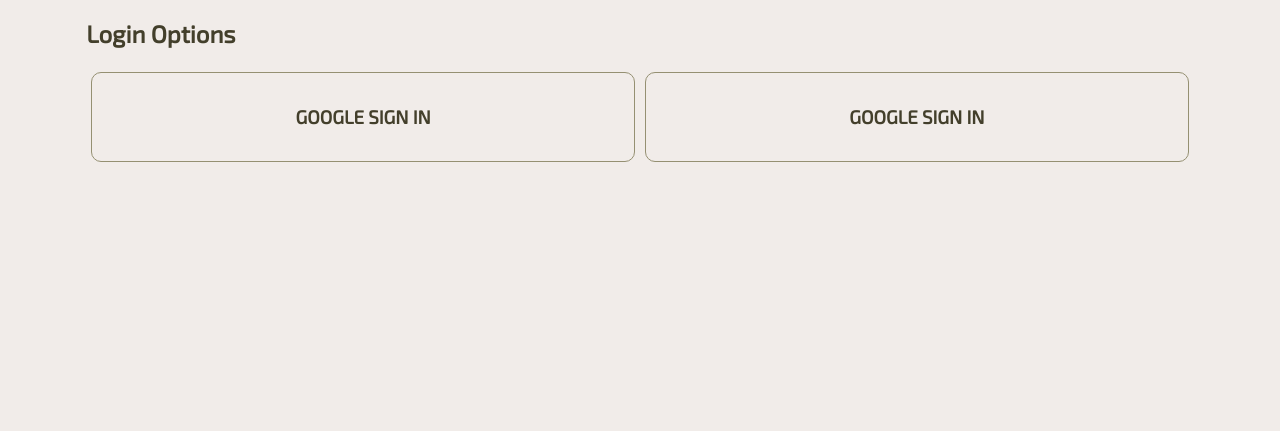
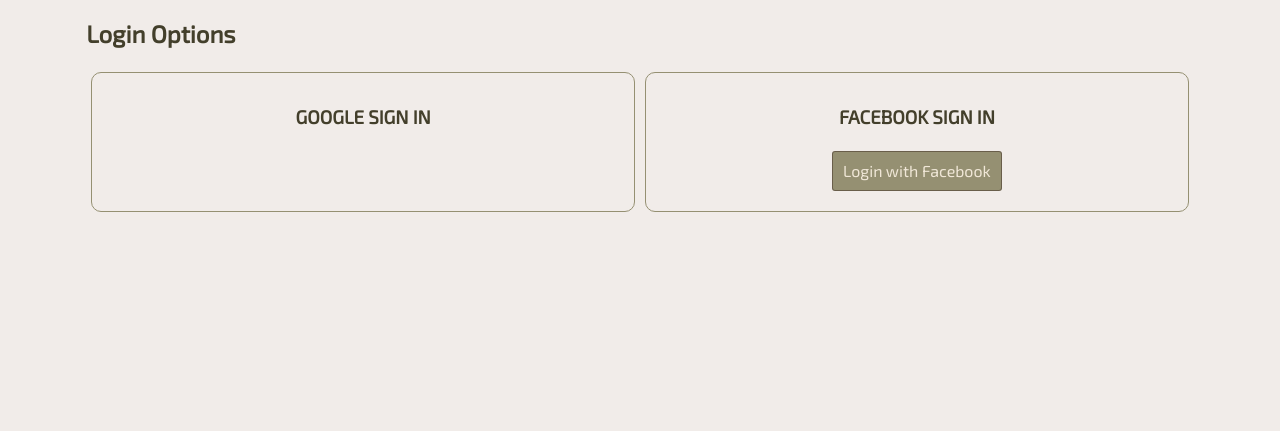
Before and after one commit to zabdulmanea/items_catalog, a Flask app: page /login in a window 1280 px wide. Shown: the part 158-589 px from the top of the page. Run offline with Flask 2, Linux system fonts and the light colour scheme; some libraries are stand-ins or nearby versions.

Commit message:
Add facebooke to login page

```diff
--- a/templates/login.html
+++ b/templates/login.html
@@ -57,6 +57,58 @@
 </script>
 <!-- END MAKE A SIGNIN Callback METHOD -->
 
+<!-- HANDLE FACEBOOK SIGN IN -->
+<script>
+    window.fbAsyncInit = function () {
+        FB.init({
+            appId: '333132153980983',
+            cookie: true,  // enable cookies to allow the server to access
+            // the session
+            xfbml: true,  // parse social plugins on this page
+            version: 'v2.2' // use version 2.2
+        });
+    };
+    // Load the SDK asynchronously
+    (function (d, s, id) {
+        var js, fjs = d.getElementsByTagName(s)[0];
+        if (d.getElementById(id)) return;
+        js = d.createElement(s); js.id = id;
+        js.src = "//connect.facebook.net/en_US/sdk.js";
+        fjs.parentNode.insertBefore(js, fjs);
+    }(document, 'script', 'facebook-jssdk'));
+    // Here we run a very simple test of the Graph API after login is
+    // successful.  See statusChangeCallback() for when this call is made.
+    function sendTokenToServer() {
+        var access_token = FB.getAuthResponse()['accessToken'];
+        console.log(access_token)
+        console.log('Welcome!  Fetching your information.... ');
+        FB.api('/me', function (response) {
+            console.log('Successful login for: ' + response.name);
+            $.ajax({
+                type: 'POST',
+                url: '/fbconnect?state={{STATE}}',
+                processData: false,
+                data: access_token,
+                contentType: 'application/octet-stream; charset=utf-8',
+                success: function (result) {
+                    // Handle or verify the server response if necessary.
+                    if (result) {
+                        $('#result').html('Login Successful!</br>' + result + '</br>Redirecting...')
+                        setTimeout(function () {
+                            window.location.href = "/restaurant";
+                        }, 4000);
+
+                    } else {
+                        $('#result').html('Failed to make a server-side call. Check your configuration and console.');
+                    }
+                }
+
+            });
+        });
+    }
+</script>
+<!-- END HANDLE FACEBOOK SIGN IN -->
+
 {% endblock %}
 
 {% block content %}
@@ -71,7 +123,6 @@
 <section class="login-section">
     <h2 class="subject-header">Login Options</h2>
     <div class="login-options">
-        {% for x in [1,2] %}
         <div class="login-content">
             <div class="login-text">
                 <h3 class="login-title">GOOGLE SIGN IN </h3>
@@ -86,7 +137,21 @@
             </div>
             <div class="result" id="result"></div>
         </div>
-        {% endfor %}
+
+        <div class="login-content">
+            <div class="login-text">
+                <h3 class="login-title">FACEBOOK SIGN IN </h3>
+                <!-- HOLD FACEBOOK SIGN IN BUTTON -->
+                <fb:login-button data-max-rows="1" data-size="medium" data-button-type="login_with" data-show-faces="false"
+                    data-auto-logout-link="false" data-use-continue-as="false" scope="public_profile,email" onlogin="sendTokenToServer();">
+                    <a href='javascript:sendTokenToServer()'>Login with Facebook</a>
+                </fb:login-button>
+                <!-- END HOLD FACEBOOK SIGN IN BUTTON -->
+            </div>
+            <div class="result" id="result"></div>
+        </div>
+
+
     </div>
 
 </section>
```
